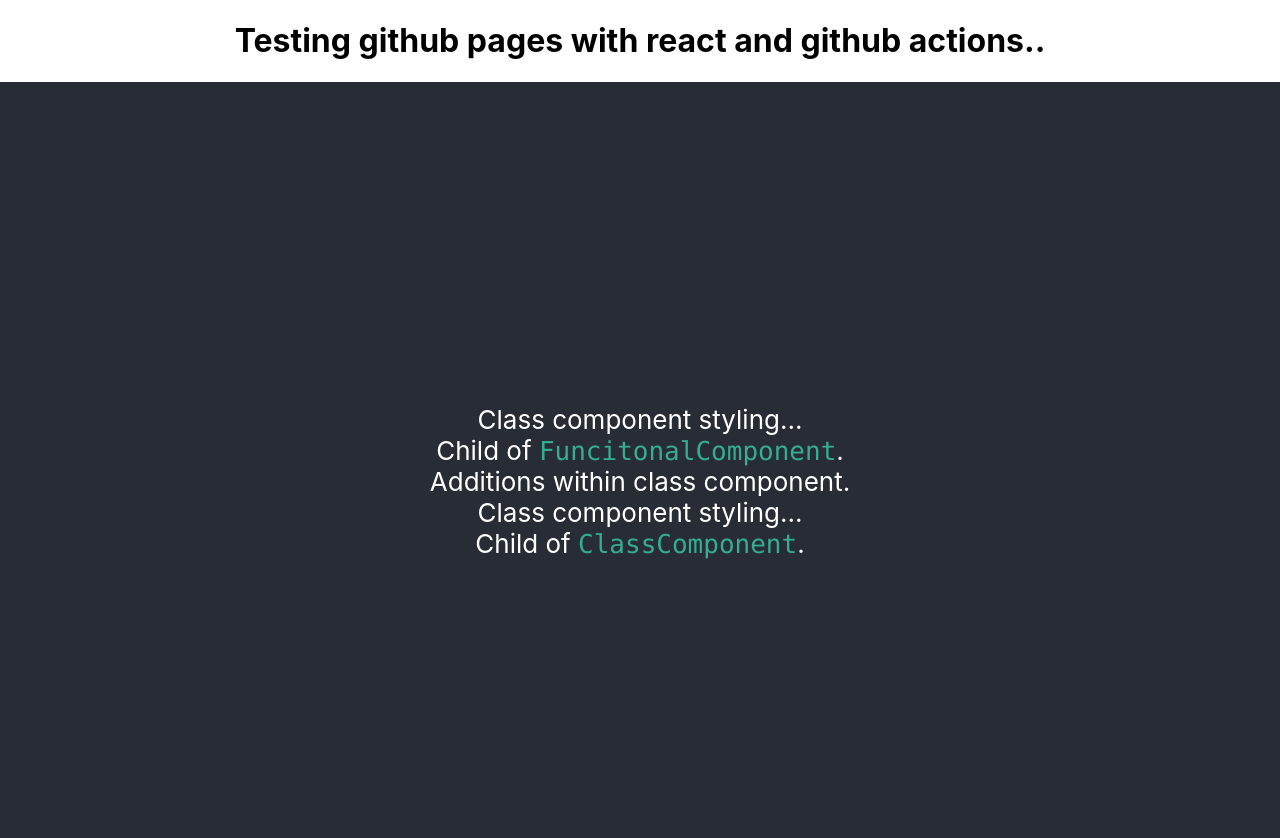
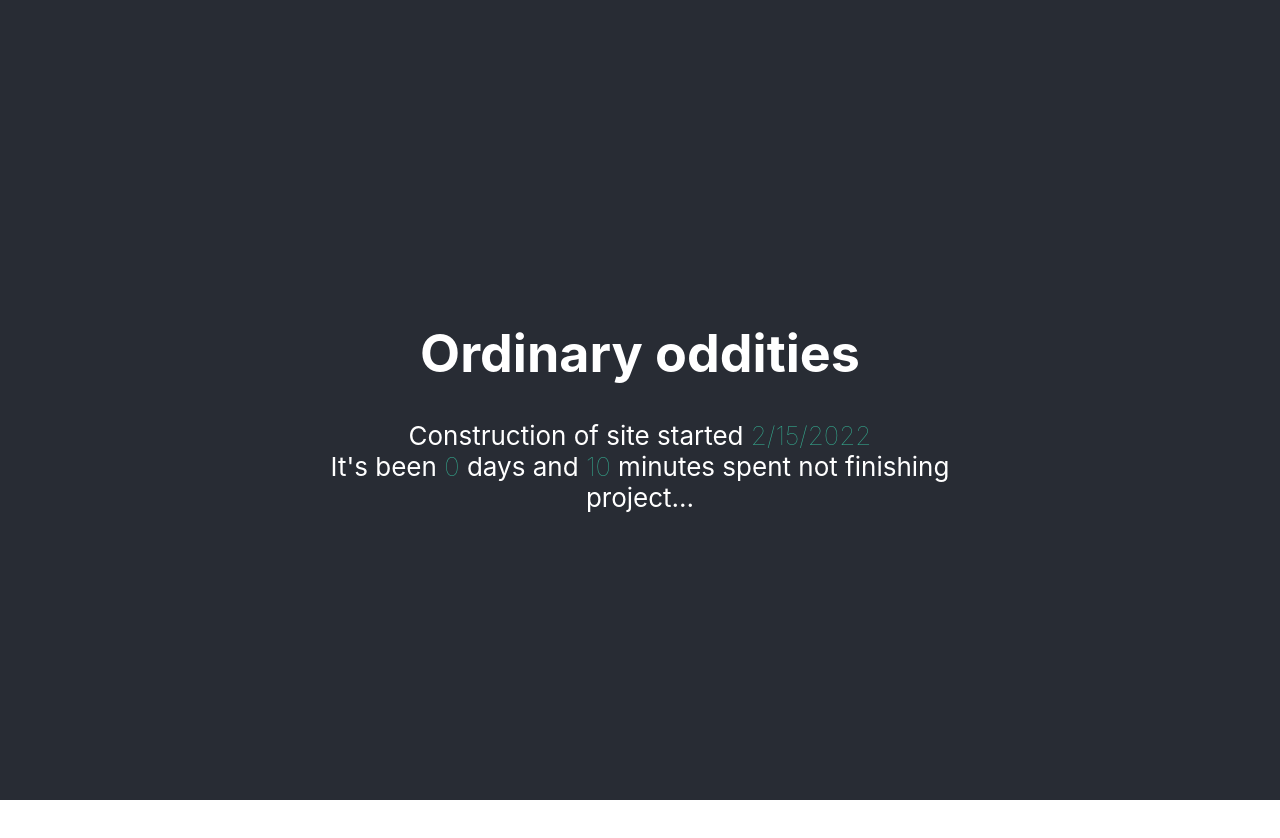
Before and after one commit to acgriswold/ordinary-oddities, a React (Create React App) app: page / in a window 1280 px wide. Shown: the top 838 px of the page. After the commit the page ends 800 px from the top, so only its background shows below. Built offline with nearby package versions, Linux system fonts and the light colour scheme.

Commit message:
Personalized startup page

```diff
--- a/src/App.css
+++ b/src/App.css
@@ -1,14 +1,21 @@
 .App {
+  background-color: #282c34;
   text-align: center;
+
+  min-height: 100vh;
+}
+
+.container {
+  display: flex;
+  flex-direction: column;
+
+  align-items: center;
+  justify-content: center;
 }
 
 .App-header {
-  background-color: #282c34;
-  min-height: 100vh;
-  display: flex;
-  flex-direction: column;
-  align-items: center;
-  justify-content: center;
+  width: min(100% - 2rem, 700px);
+
   font-size: calc(10px + 2vmin);
   color: white;
 }
@@ -18,5 +25,6 @@
 }
 
 .App-code {
-  color: #34ad90
+  color: #34ad90;
+  font-weight: lighter;
 }
--- a/src/App.tsx
+++ b/src/App.tsx
@@ -6,36 +6,49 @@ interface ComponentProps {
 }
 
 /* Class component example */
-export class ClassComponent extends React.Component<ComponentProps> {
+export class UnderConstructionMessage extends React.Component<ComponentProps> {
   render() {
-    return     <div>
-        <div>Additions within class component.</div>
-        <FunctionalComponent>{this.props.children}</FunctionalComponent>
+    let startDate = new Date('2022-02-15T14:04:15.524486Z');
+    let now = new Date();
+
+    return (
+      <div>
+        <div>Construction of site started {' '}
+          <span className='App-code'>
+            {startDate.toLocaleDateString()}{' '}
+          </span>
+        </div>
+        <div>
+          It's been
+          <span className='App-code'>{' '}{(now.getDate() - startDate.getDate())}{' '}</span>
+          days and
+          <span className='App-code'>{' '}{(now.getMinutes() - startDate.getMinutes())}{' '}</span>
+          minutes spent not finishing project...
+        </div>
       </div>
+    )
   }
 }
 
 /* Functional component example */
-function FunctionalComponent({ children }: ComponentProps) {
+function GreetingsMessage({ children }: ComponentProps) {
   return (
-  <div>
-    Class component styling...
+  <h1>
+    Ordinary oddities
     {children}
-  </div>
+  </h1>
   );
 }
 
 function App() {
   return (
-    <div className="App">
-      <h1>Testing github pages with react and github actions..</h1>
+    <div className={'App container'}>
       <header className="App-header">
-        <FunctionalComponent>
-          <div>Child of <code className="App-code">FuncitonalComponent</code>.</div>
-        </FunctionalComponent>
-        <ClassComponent>
+        <GreetingsMessage />
+
+        <UnderConstructionMessage>
           <div>Child of <code className="App-code">ClassComponent</code>.</div>
-        </ClassComponent>
+        </UnderConstructionMessage>
       </header>
     </div>
   );
```
